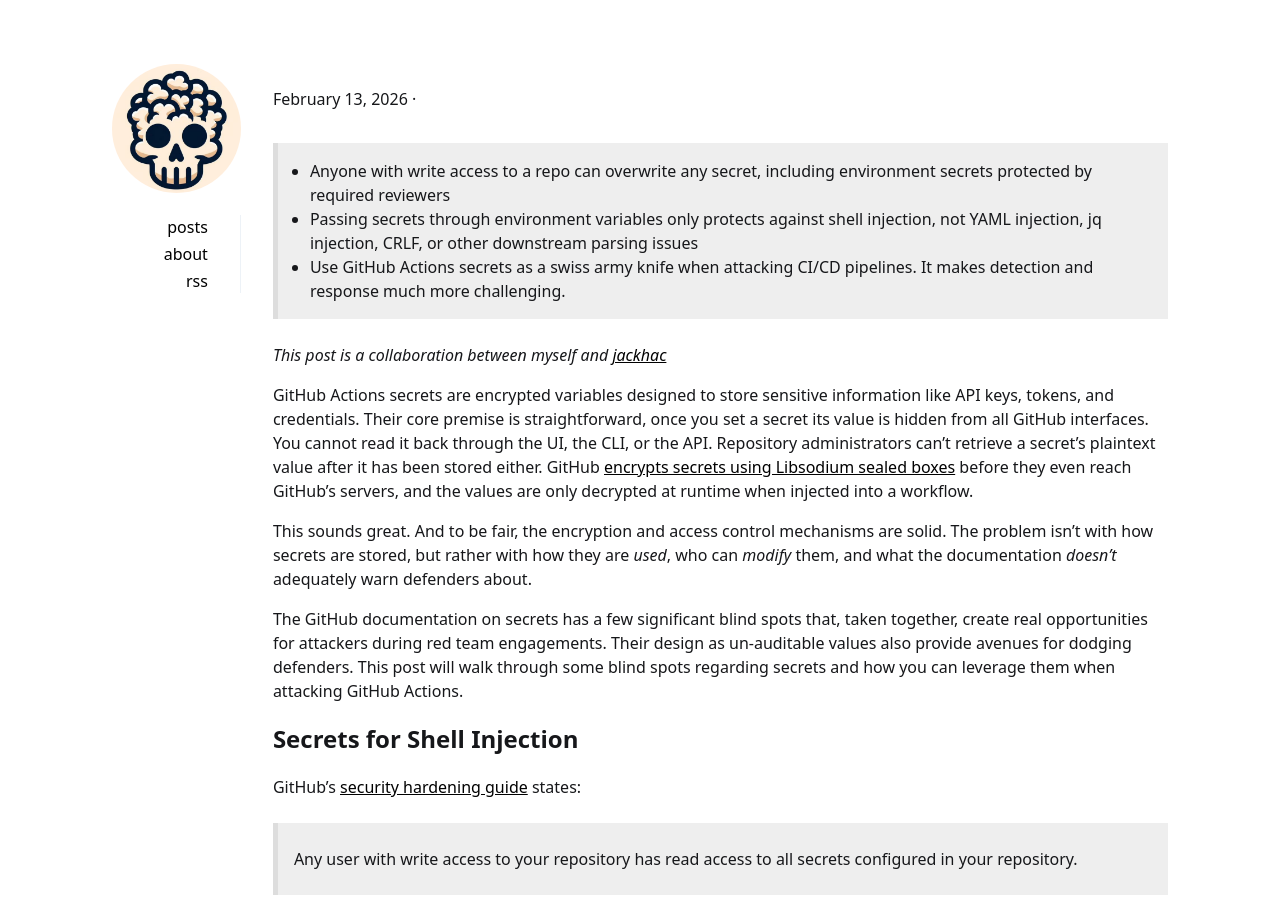
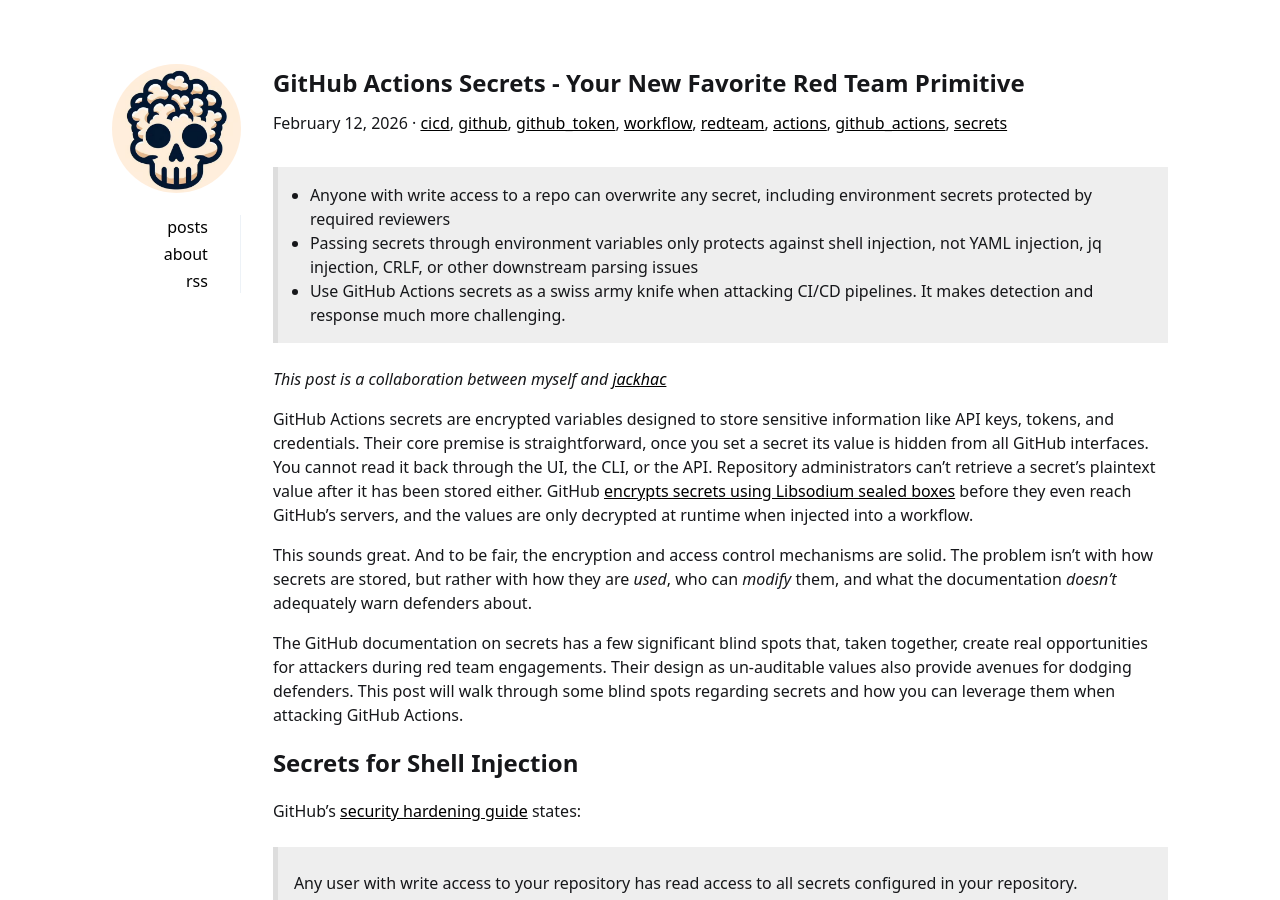
Before and after one commit to nopcorn/nopcorn.github.io, a Jekyll site: the page built from _posts/2026-02-12-github-actions-secrets.md, in a window 1280 px wide and 900 px high. Built offline with Jekyll 4.4.1, drawn with Linux system fonts in a browser that asks for light colours.

Commit message:
title issue maybe

```diff
--- a/_posts/2026-02-12-github-actions-secrets.md
+++ b/_posts/2026-02-12-github-actions-secrets.md
@@ -1,6 +1,6 @@
 ---
 layout: post
-title: GitHub Actions Secrets: Your New Favorite Red Team Primitive
+title: GitHub Actions Secrets - Your New Favorite Red Team Primitive
 author: nopcorn
 description: GitHub Actions secrets are designed to protect your credentials, but the same properties that make them secure make them a versatile tool for attackers.
 summary: GitHub Actions secrets are designed to protect your credentials, but the same properties that make them secure make them a versatile tool for attackers.
```
